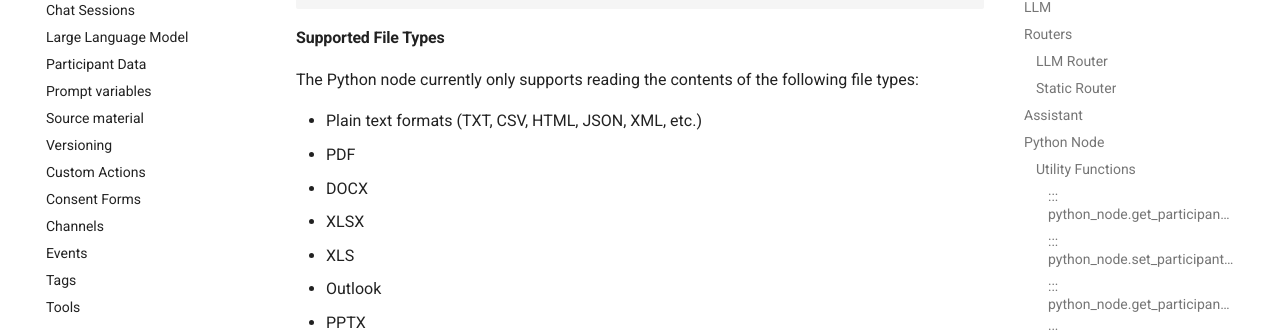
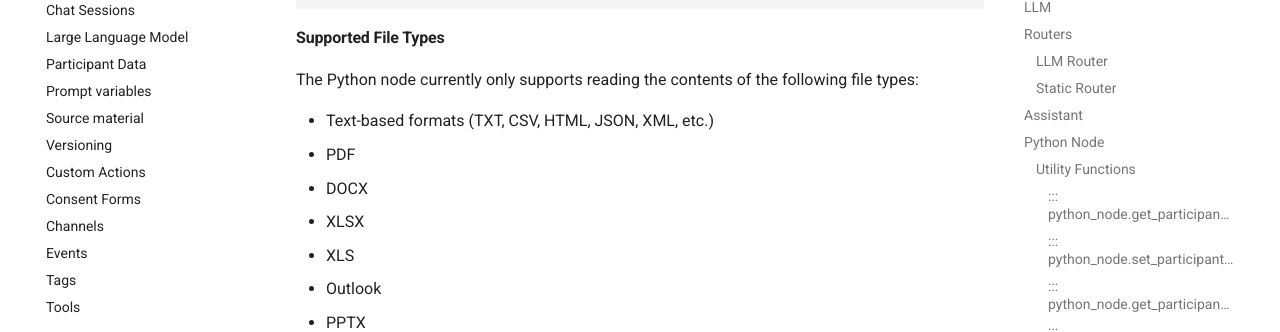
Before and after one commit to dimagi/open-chat-studio-docs, an MkDocs documentation site: the page built from docs/concepts/pipelines/nodes.md, in a window 1280 px wide and 900 px high, scrolled down 5082 px. Shown: the part 149-481 px from the top of the window. Built offline with MkDocs 1.6.1 and Material for MkDocs 9.7.7, drawn with Linux system fonts in a browser that asks for light colours; a script that is not in the unit is left out; comment, search, counter and statistics services are not loaded.

Commit message:
Tiny fix

```diff
--- a/docs/concepts/pipelines/nodes.md
+++ b/docs/concepts/pipelines/nodes.md
@@ -163,7 +163,7 @@ content = attachment.read_text()
 #### Supported File Types
 The Python node currently only supports reading the contents of the following file types:
 
-- Plain text formats (TXT, CSV, HTML, JSON, XML, etc.)
+- Text-based formats (TXT, CSV, HTML, JSON, XML, etc.)
 - PDF
 - DOCX
 - XLSX
```
